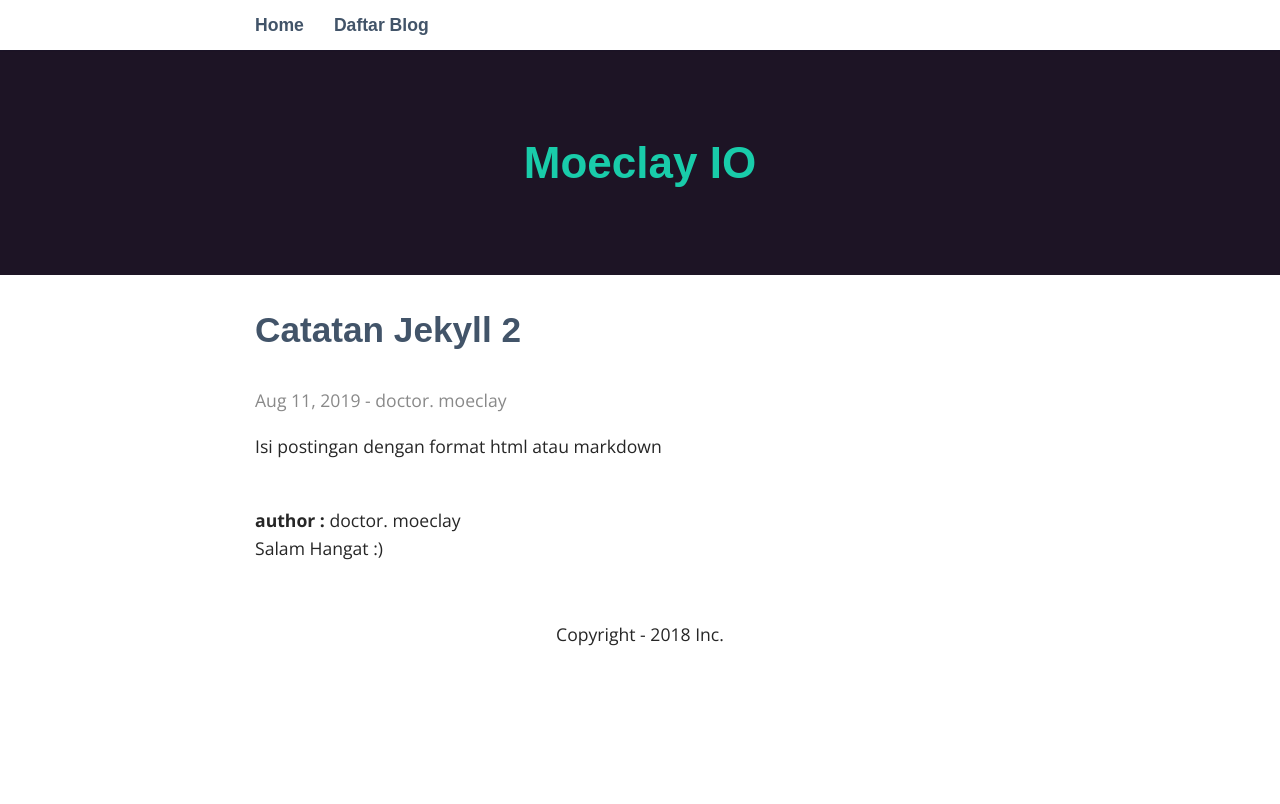
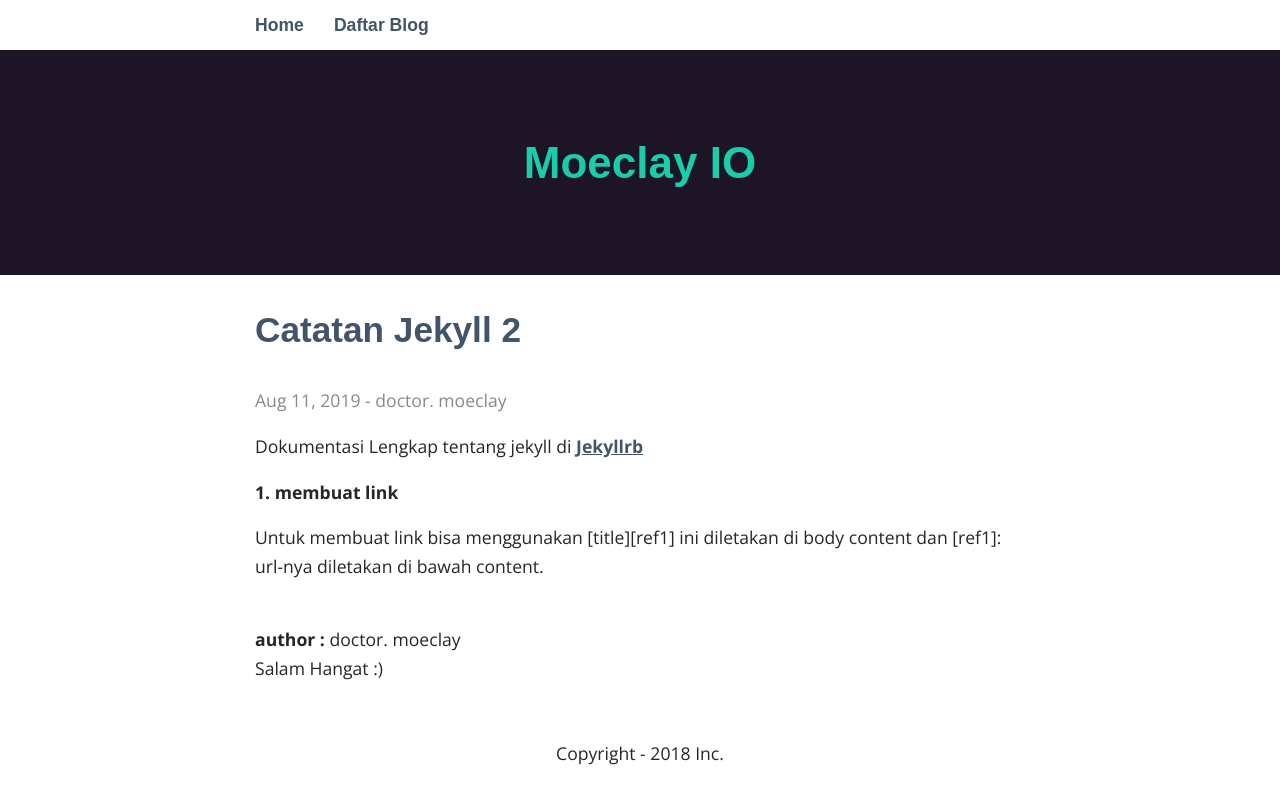
Before and after one commit to moeclay/moeclay.github.io, a Jekyll site: the page built from _posts/2019-08-11-catatan-jekyll-2.markdown, in a window 1280 px wide. Shown: the top 804 px of the page. Built offline with Jekyll 4.4.1, drawn with Linux system fonts in a browser that asks for light colours; some web fonts are replaced.

Commit message:
catatan jekyll-2 001

```diff
--- a/_posts/2018-09-19-catatan-jekyll.markdown
+++ b/_posts/2018-09-19-catatan-jekyll.markdown
@@ -21,5 +21,5 @@ categories: catatan
 
 <div>
 <p><b>3. file: feed.xml </b></p>
-<p>File ini digunakan untuk RSS (Really Simple Syndication) untuk melihat dan meload dan mengumpulkan dengan cepat beruta utama dari website.</p>
+<p>File ini digunakan untuk RSS (Really Simple Syndication) untuk melihat dan meload dan mengumpulkan dengan cepat berita utama dari website.</p>
 </div>
--- a/_posts/2019-08-11-catatan-jekyll-2.markdown
+++ b/_posts/2019-08-11-catatan-jekyll-2.markdown
@@ -5,5 +5,12 @@ date:   2019-08-11 00:10:45
 author: doctor. moeclay
 categories: ruby
 ---
+Dokumentasi Lengkap tentang jekyll di [Jekyllrb][ref1]
 
-Isi postingan dengan format html atau markdown
+<div>
+	<p><b>1. membuat link</b></p>
+	<p>Untuk membuat link bisa menggunakan [title][ref1] ini diletakan di body content dan [ref1]: url-nya diletakan di bawah content.</p>
+</div>
+
+
+[ref1]: https://jekyllrb.com
--- a/blog/index.html
+++ b/blog/index.html
@@ -7,8 +7,8 @@ aside:
 <h2>Daftar Blog</h2>
 {% for post in site.posts %}
 		<time>{{ post.date | date: "%b %-d, %Y" }}</time>
-		<h3 style="margin-top: 0.5px;"><a href="{{ post.url | prepend: site.baseurl }}">{{ post.title }}</a></h3>
+		<h4 style="margin-top: 0.5px;"><a href="{{ post.url | prepend: site.baseurl }}">{{ post.title }}</a></h4>
 {% endfor %}
 
 <br>
-<p>berlangganan <a href="{{ "/feed.xml" | prepend: site.baseurl }}">via RSS</a></p>
+<p>Berlangganan <a href="{{ "/feed.xml" | prepend: site.baseurl }}">via RSS</a></p>
```
Also changed, not shown: 4 other files.
